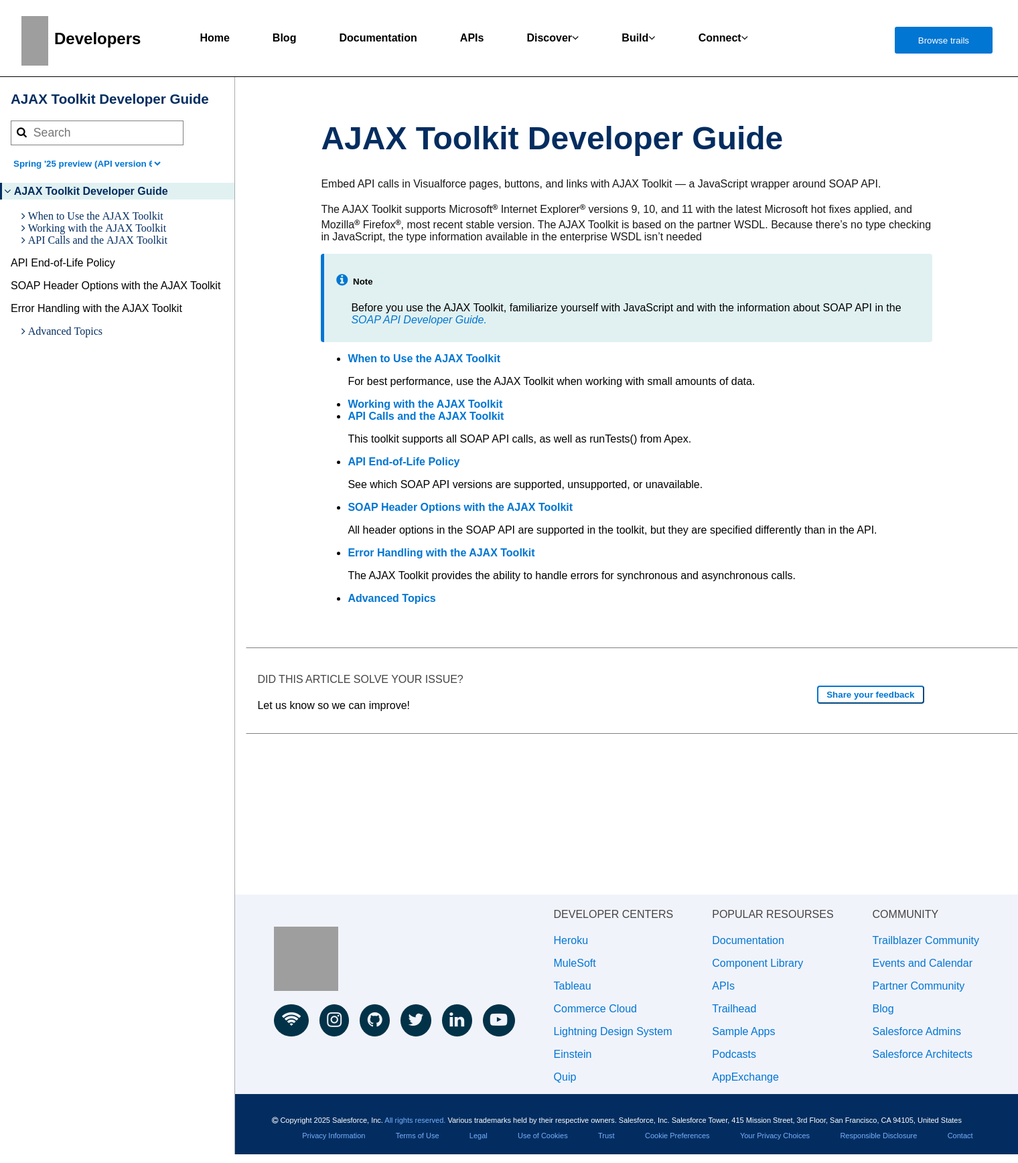
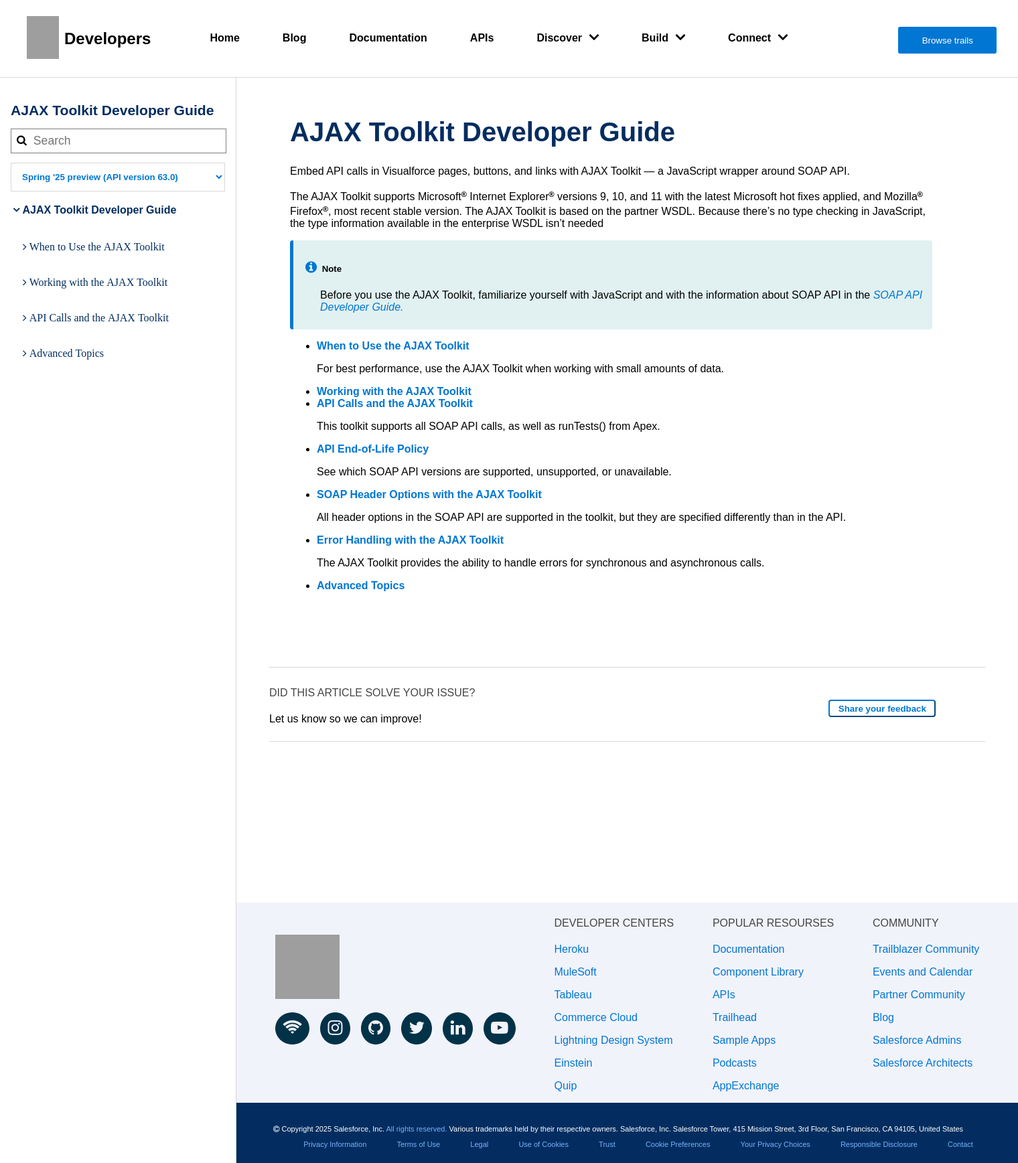
Before and after one commit to siddhihundekar/first_html, a PHP site: page / in a window 1520 px wide. Shown: the whole page at 67% size. Run offline with PHP 8.4, Linux system fonts and the light colour scheme; grey boxes are pictures that could not be loaded.

Commit message:
Add files via upload

```diff
--- a/css_documentation/assets/css/style.css
+++ b/css_documentation/assets/css/style.css
@@ -10,7 +10,7 @@
 
 .navbar{
     display: flex;
-    border-bottom: 1px solid black;
+    border-bottom: 1px solid #d8d8d8;
 }
 
 .logotext{
@@ -24,9 +24,8 @@
 }
 
 .logo{
-    margin-right: 9px;
-    margin-bottom: 1em;
-    width: 2.5em;
+    padding: 0em 0.5em 1.7em 0.5em;
+    width: 3em;
 }
 
 .navbarcontent{
@@ -56,9 +55,15 @@
     color: #0176D3;
 }
 
+.navbar .navbarcontent ul li .fa{
+    margin: -0.2em 0em 0em 0.4em;
+    font-weight: bold;
+    font-size: 1.5em;
+}
 .discover{
     position: relative;
 }
+
 .discover .discoverdropdown{
     width: 70rem;
     height: 20rem;
@@ -70,15 +75,15 @@
     display: none;
     padding: 1em 2em 1em 2em;
 }
-.discover
+
 .discover .developer{
     padding:  0 4em 0 1em;
-    border-right: 1px solid grey;
+    border-right: 1px solid #a0bdd4;
 }
 
 .discover .salesforce{
     padding:  0 4em 0 2em;
-    border-right: 1px solid grey;
+    border-right: 1px solid #a0bdd4;
     display: flex;
 }
 .discover .salesforce .mobile{
@@ -114,8 +119,8 @@
 }
 .build .builddropdown{
     width: 75rem;
-    height: 28rem;
-    background-color: #fff;
+    height: 30rem;
+    background-color: #ffffff;
     border-radius: 5px;
     position: absolute;
     top: 6em;
@@ -140,12 +145,18 @@
 
 .builddropdown .d-flex .resources{
     margin: 1em;
+    padding: 1em;
+    border-right: 1px solid #a0bdd4;
 }
 .builddropdown .d-flex .developer_tools{
     margin: 1em;
+    padding: 1em;
+    border-right: 1px solid #a0bdd4;
 }
 .builddropdown .d-flex .build_skills{
     margin: 1em;
+    padding: 1em;
+    border-right: 1px solid #a0bdd4;
 }
 .builddropdown .d-flex .extend_salesforce{
     width: 20em;
@@ -197,7 +208,7 @@
     color: white;
     border: none;
     border-radius: 3px;
-    margin: 3em 0 2em 14em;
+    margin: 3em 0 2em 10em;
 }
 
 .button:hover{
@@ -209,28 +220,36 @@
 }
 
 .guide{
-    margin: 0 1em;
-    border-right: 1px solid #a6acac;
+    width: 20em;
+    padding: 1em;
+    border-right: 1px solid #d8d8d8;
     /* position: fixed; */
+}
+.guide .search h3{
+    font-size: 1.2em;
+    margin-bottom: 0.7em;
+    /* text-align: center; */
 }
 
 .search{
     color: #032D60;
-    width: 19em;
+    /* width: 19em; */
     font-size: 1.1em;
+    border: none;
+    background-color: transparent;
 }
 
 .searchbox{
     height: 2.2em;
-    width: 16em;
+    width: 20em;
     background-color: white;
     text-align: start;
     display: inline-flex;
     border: 1px solid grey;
 }
-.searchbox input{
+/* .searchbox input{
     width: 100%;
-}
+} */
 .searchbox input:focus{
    outline: none;
 }
@@ -242,33 +261,27 @@
     margin: 0.5em;
 }
 
-.search{
-    border: none;
-    background-color: transparent;
-}
-
 .API{
-    margin: 1em 0 0 0;
+    margin: 1em 0px 0px 0px;
     font-weight: bold;
-    width: 17em;
-    height: 2em;
-    border: none;
+    width: 100%;
+    padding: 0.9em;
+    /* border: 1px 0px 1px 0px solid ; */
+    border-color: #d8d8d8;
     color: #0176D3;
     background-color: white;
     align-content: center;
 }
-
 .API option:hover{
     background-color: rgb(215, 215, 225);
     cursor: pointer;
 }
 
+
 .guide .index .content{
-    margin-left: -1em;
+    /* margin-left: -0.5em; */
     font-weight: bold;
     color: #032D60;
-    background-color: #e1f1f1;
-    border-left: 3px solid #032D60;
     padding: 1%;
 }
 .guide .index .content:hover{
@@ -276,58 +289,87 @@
     cursor: pointer;
 }
 
-/* .index .displaycontent{
-    display: none;
-}
-.index:hover .displaycontent{
-    display: block;
-} */
-
-/* .index .displaycontent .a {
-    margin: 2em;
-    font-size: 2em;
-} */
-
-.displaycontent .other_resources{
-    display: none;
-}
-.displaycontent:hover .other_resources{
-    display: block;
+.guide .index .content .fa{
+    font-weight: bolder;
+    font-size: 1em;
 }
 
-.index .displaycontent a{
+/* Style the buttons that are used to open and close the accordion panel */
+.accordion {
+    background-color: white;
+    color: #444;
+    cursor: pointer;
+    padding: 18px;
+    width: 100%;
+    text-align: left;
+    border: none;
+    outline: none;
+    /* transition: 0.4s; */
+}
+
+  /* Add a background color to the button if it is clicked on (add the .active class with JS), and when you move the mouse over it (hover) */
+.active, .accordion:hover {
+    background-color: #EEF4FF;
+}
+
+  /* Style the accordion panel. Note: hidden by default */
+.panel {
+    padding: 0 18px;
+    background-color: white;
+    display: none;
+    overflow: hidden;
+}
+
+
+.accordion span{
+    color: #032D60;
+    cursor: pointer;
+    font-size: 1.2em;
+}
+.accordion span:hover{
+    color: #0176D3;
+    cursor: pointer;
+}
+
+.panel p{
+    color: #032D60;
+    cursor: pointer;
+    font-size: 0.9rem;
+}
+.panel p:hover{
+    color: #0176D3;
+    cursor: pointer;
+}
+
+/* .index .displaycontent a{
     color: #032D60;
     margin-left: 1em;
 }
 .index .displaycontent a:hover{
     color: #0176D3;
     cursor: pointer;
-}
+} */
 
-.index .displaycontent p{
+/* .index .displaycontent p{
     color: #032D60;
     margin-left: 1em;
 }
 .index .displaycontent p:hover{
     color: #0176D3;
     cursor: pointer;
-}
-
-.index .displaycontent .para{
-    margin:2em;
-}
+} */
 
 .maindiv{
-    padding: 2em 8em 3em 7em;
+    padding: 2em 8em 3em 5em;
     /* margin-left: 20em; */
 }
 
 .maindiv .h1{
-    font-size: 3em;
+    font-size: 2.5em;
     color: #032D60;
 }
 
-.maindiv .para{
+.maindiv .p{
     color: #181818;
 }
 .maindiv .para sup .fa{
@@ -378,10 +420,10 @@
 
 .issue{
     display: flex;
-    /* margin-left: 26em; */
-    padding: 1em;
+    margin: 3em;
+    padding: 0.5em 0em 0.5em 0em;
     border: 1px solid;
-    border-color: grey white grey white
+    border-color: #d8d8d8 white #d8d8d8 white
 }
 
 .feedback{
@@ -439,9 +481,7 @@
     color: #a0bdd4;
 }
 
-.footer{
-    margin-left: -1em;
-}
+
 .footer a{
     color:#0176D3;
     font-weight: lighter;
@@ -459,7 +499,6 @@
     color: white;
     font-family:Verdana, Geneva, Tahoma, sans-serif;
     font-weight: lighter;
-    margin-left: -1.5em;
 }
 .footerbottom a{
     color: #78B0FD;
--- a/css_documentation/assets/index.html
+++ b/css_documentation/assets/index.html
@@ -5,6 +5,7 @@
     <meta name="viewport" content="width=device-width, initial-scale=1.0">
     <link rel="stylesheet" href="../assets/css/style.css">
     <link rel="stylesheet" href="https://cdnjs.cloudflare.com/ajax/libs/font-awesome/4.7.0/css/font-awesome.min.css">
+    <!-- <link href="https://cdn.jsdelivr.net/npm/bootstrap@5.0.2/dist/css/bootstrap.min.css" rel="stylesheet" integrity="sha384-EVSTQN3/azprG1Anm3QDgpJLIm9Nao0Yz1ztcQTwFspd3yD65VohhpuuCOmLASjC" crossorigin="anonymous"> -->
     <title>Documentation</title>
 </head>
 <body>
@@ -166,7 +167,7 @@
         </div>
         <div class="index">
             <a href=""><p class="content"><span class="fa fa-angle-down"> <strong> AJAX Toolkit Developer Guide</strong></span></p></a>
-            <div class="displaycontent">
+            <!-- <div class="displaycontent">
                 <a href=""><span class="fa fa-angle-right">  When to Use the AJAX Toolkit</span></a>
                 <div class="other_resources">
                     <p>AJAX Toolkit Support Policy</p>
@@ -194,16 +195,46 @@
                    <p>Example Calls Using the Ajax Toolkit</p>
                 </div>
             </div>
-                   <p class="para">API End-of-Life Policy</p>
-                   <p class="para">SOAP Header Options with the AJAX Toolkit</p>
-                   <p class="para">Error Handling with the AJAX Toolkit</p>
             <div class="displaycontent">
                 <a href=""><span class="fa fa-angle-right">  Advanced Topics</span></a>
                 <div class="other_resources">
-                   <p class="para">QueryResultIterator</p>
+                   <p>QueryResultIterator</p>
+                   <p>Differences in Escaping Reserved Characters</p>
                 </div>
             </div>
-        </div>
+                   <p>API End-of-Life Policy</p>
+                   <p>SOAP Header Options with the AJAX Toolkit</p>
+                   <p>Error Handling with the AJAX Toolkit</p> -->
+            <button class="accordion"><span class="fa fa-angle-right">  When to Use the AJAX Toolkit</span></button>
+                <div class="panel">
+                    <p>AJAX Toolkit Support Policy</p>
+                    <p>Other Resources</p>
+                    <p>AJAX Typographical Conventions</p>
+                    <p>Sample Visualforce Page Using the AJAX Toolkit</p>
+                </div>
+
+            <button class="accordion"><span class="fa fa-angle-right">  Working with the AJAX Toolkit</span></button>
+                <div class="panel">
+                    <p>Connecting to the API</p>
+                    <p>Embedding API Calls in JavaScript</p>
+                    <p>Processing Results</p>
+                </div>
+
+            <button class="accordion"><span class="fa fa-angle-right">  API Calls and the AJAX Toolkit</span></button>
+                <div class="panel">
+                    <p>Synchronous and Asynchronous Calls with the AJAX Toolkit</p>
+                   <p>Object Functions</p>
+                   <p>Data Types in AJAX Toolkit</p>
+                   <p>source Context Variable</p>
+                   <p>Debugging with the AJAX Toolkit</p>
+                   <p>Example Calls Using the Ajax Toolkit</p>
+                </div>
+            <button class="accordion"><span class="fa fa-angle-right">  Advanced Topics</span></button>
+                <div class="panel">
+                    <p>QueryResultIterator</p>
+                    <p>Differences in Escaping Reserved Characters</p>
+                </div>
+            </div>
     </div>
     <div>
         <div  class="maindiv">
@@ -303,5 +334,8 @@
         </div>
     </div>
     </div>
+
+    <script src="https://cdn.jsdelivr.net/npm/bootstrap@5.0.2/dist/js/bootstrap.bundle.min.js" integrity="sha384-MrcW6ZMFYlzcLA8Nl+NtUVF0sA7MsXsP1UyJoMp4YLEuNSfAP+JcXn/tWtIaxVXM" crossorigin="anonymous"></script>
+    <script src="js/script.js"></script>
 </body>
 </html>
--- /dev/null
+++ b/css_documentation/assets/js/script.js
@@ -0,0 +1,31 @@
+// let useToolkit = document.getElementById("use_toolkit");
+// let useToolkitResources = document.getElementById("use_toolkit_resources");
+
+// useToolkitResources.style.display = "none";
+// useToolkit.addEventListener("click",function(){
+//     if(useToolkitResources.style.display =="none"){
+//         useToolkitResources.style.display = "block";
+//     }else{
+//         useToolkit.style.display = "none";
+//     }
+// });
+
+
+var acc = document.getElementsByClassName("accordion");
+var i;
+
+for (i = 0; i < acc.length; i++) {
+  acc[i].addEventListener("click", function() {
+    /* Toggle between adding and removing the "active" class,
+    to highlight the button that controls the panel */
+    this.classList.toggle("active");
+
+    /* Toggle between hiding and showing the active panel */
+    var panel = this.nextElementSibling;
+    if (panel.style.display === "block") {
+      panel.style.display = "none";
+    } else {
+      panel.style.display = "block";
+    }
+  });
+}
```
